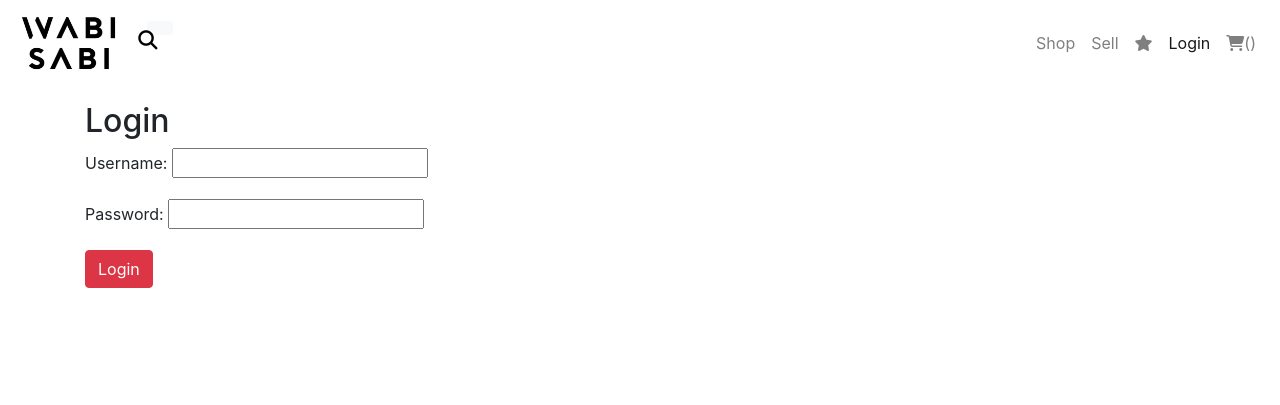
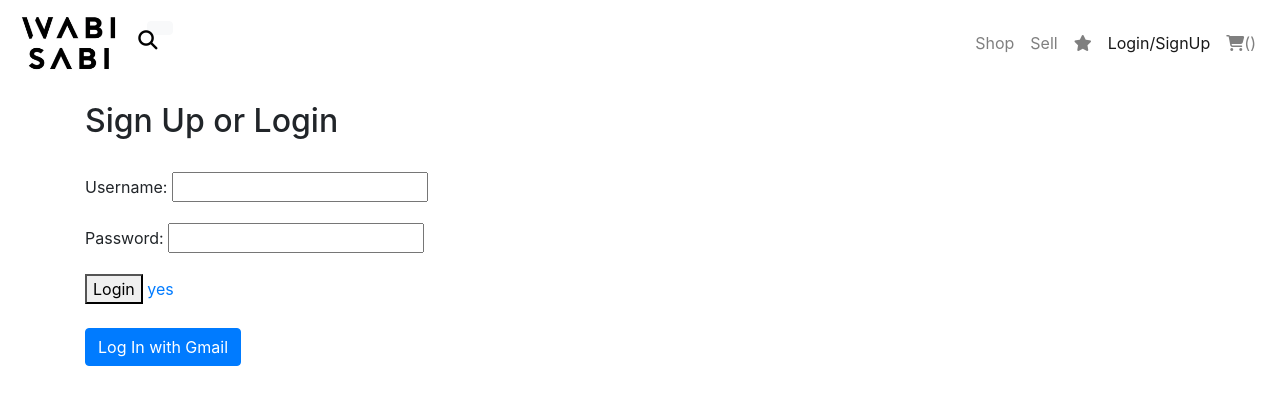
Before and after one commit to Duy-L/Cmps-115-Project, a Django app: page /login/ in a window 1280 px wide. Shown: the top 405 px of the page. Run offline with Django 3.2, Linux system fonts and the light colour scheme; some libraries are stand-ins or nearby versions.

Commit message:
added gmail API, and fixed login/sign up page

```diff
--- a/src/ecommerce/settings.py
+++ b/src/ecommerce/settings.py
@@ -149,5 +149,6 @@ AUTHENTICATION_BACKENDS = (
 
 SITE_ID = 1
 
-ACCOUNT_EMAIL_REQUIRED = True
+ACCOUNT_EMAIL_REQUIRED = False
 ACCOUNT_USERNAME_REQUIRED = False
+ACCOUNT_EMAIL_VERIFICATION = 'none'
--- a/src/ecommerce/urls.py
+++ b/src/ecommerce/urls.py
@@ -21,7 +21,7 @@ from django.conf.urls import url, include
 from django.contrib import admin
 from django.views.generic import TemplateView
 
-from .views import home_page, about_page, contact_page, login_page, register_page, logout_page
+from .views import home_page, about_page, contact_page, login_page, register_page, logout_page, profile_page
 from products.views import(
     ProductFeaturedListView,
     ProductFeaturedDetailView
@@ -39,7 +39,8 @@ urlpatterns = [
     url(r'^search/', include("search.urls", namespace='search')),
     url(r'^admin/', admin.site.urls),
     url(r'^featured/$', ProductFeaturedListView.as_view(), name='featured'),
-    url(r'^accounts/$', include('allauth.urls')),
+    url(r'^accounts/', include('allauth.urls')),
+    url(r'^accounts/profile', profile_page, name='profile_page'),
 ]
 
 
--- a/src/ecommerce/views.py
+++ b/src/ecommerce/views.py
@@ -38,7 +38,10 @@ def contact_page(request):
 	# 	print(request.POST.get('fullname'))
 	# 	print(request.POST.get('email'))
 	# 	print(request.POST.get('content'))
-	return render(request, "contact/view.html", context)
+	return render(request, "contact/view.html")
+
+def profile_page(request):
+	return render(request,"home_page.html" )
 
 def login_page(request):
 	form = LoginForm(request.POST or None)
--- a/src/products/templates/products/snippets/card.html
+++ b/src/products/templates/products/snippets/card.html
@@ -32,6 +32,7 @@
 </style>
 
 <div class="card">
+
 	{% if instance.image %}
 		<a href="{{ instance.get_absolute_url }}">
   			<img class="card-img-top" src="{{ instance.image.url }}" alt="{{ instance.title }}">
--- a/src/templates/auth/login.html
+++ b/src/templates/auth/login.html
@@ -1,18 +1,23 @@
 {% extends "base.html" %}
-
+{% load socialaccount %}
 {% block content %}
 <style>
-.loginform{
-	align-items: center;
+.id{
+
 }
 </style>
 
-<div class ="loginform">
-<h2>Login</h2>
+<h2>Sign Up or Login</h2>
+	<br>
 	<form method='POST'>
 		{% csrf_token %}
 		{{ form.as_p }}
-		<button type='submit' class='btn btn-danger'>Login</button>
+
+		<button type='submit' class='button'>Login</button>
+
+		<a href ="register.html">yes
+	<br> <br>
+		<a href="{% provider_login_url 'google' %}" class ="btn btn-primary">Log In with Gmail</a>
 	</form>
 </div>
 {% endblock %}
--- a/src/templates/auth/register.html
+++ b/src/templates/auth/register.html
@@ -1,12 +1,13 @@
 {% extends "base.html" %}
-
+{% load socialaccount %}
 {% block content %}
 	<h2>Sign up</h2>
+
 	<form method='POST'>
 		{% csrf_token %}
 		{{ form.as_p }}
 		<button type='submit' class='btn btn-danger'>Sign up</button>
-		<a href="{% provider_login_url 'google' %}">Log In with Gmail</a>
+
 	</form>
 
 {% endblock %}
--- a/src/templates/base/navbar.html
+++ b/src/templates/base/navbar.html
@@ -52,7 +52,7 @@
         </li>
       {% else %}
         <li class="nav-item {% if request.path == login_url %}active{% endif %}">
-        <a class="nav-link" href="{% url 'login' %}">Login</a>
+        <a class="nav-link" href="{% url 'login' %}">Login/SignUp</a>
         </li>
       <!-- <li class="nav-item {% if request.path == register_url %}active{% endif %}">
         <a class="nav-link" href="{% url 'register' %}">Register</a>
```
Also changed, not shown: src/db.sqlite3, 1 other file.
